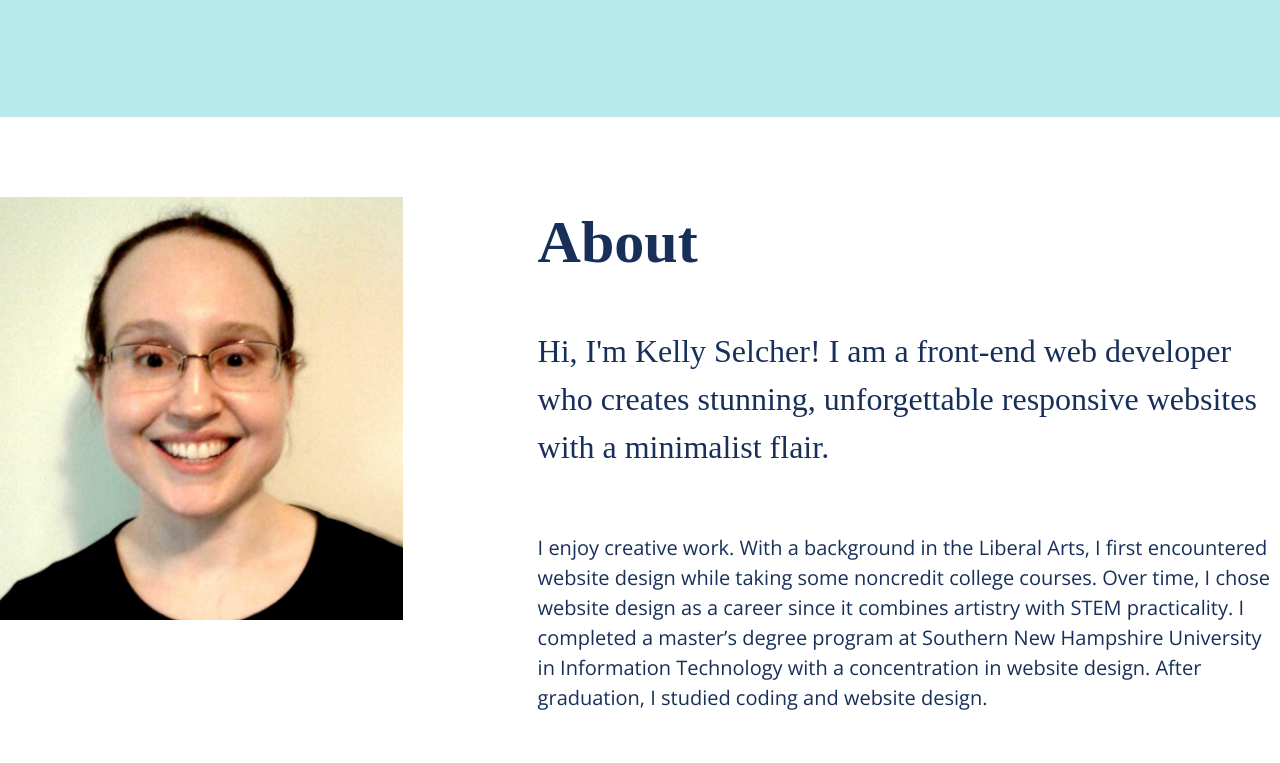
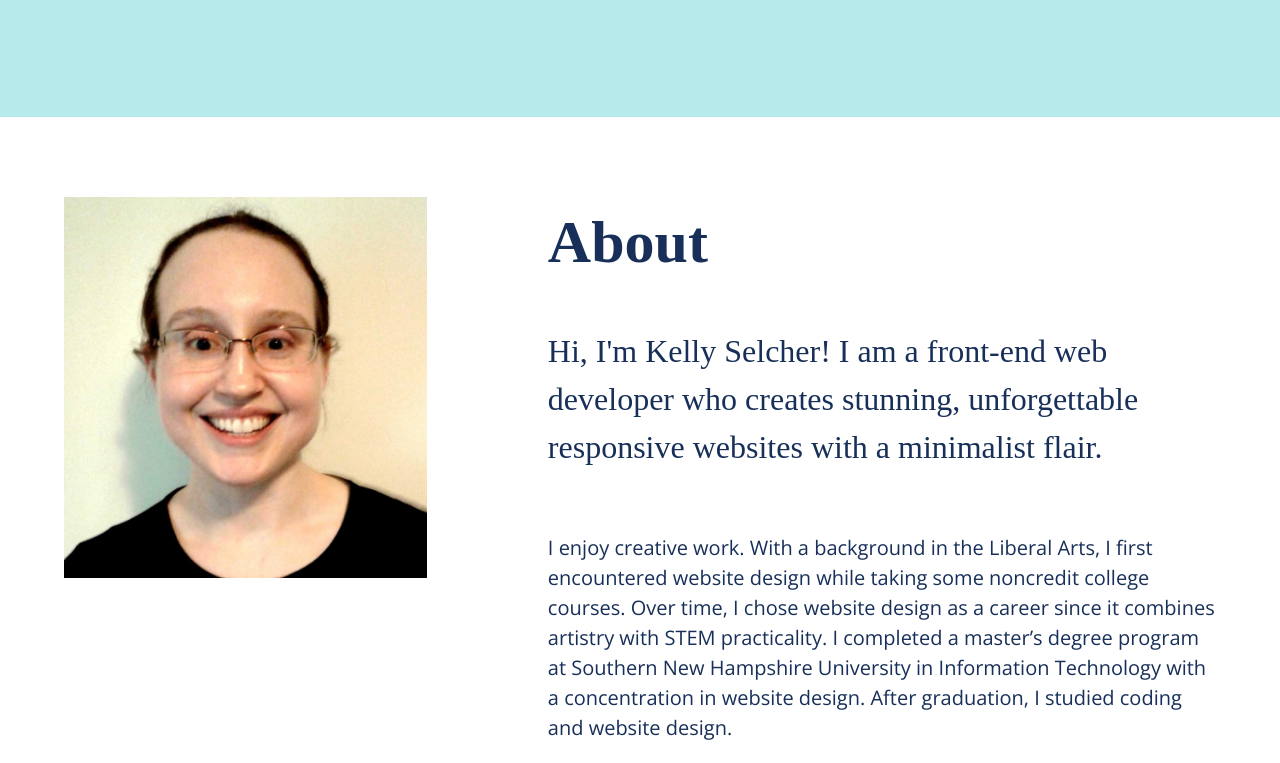
Before and after one commit to k-selcher/portfoliosite, a plain HTML site: page index.html in a window 1280 px wide. Shown: the part 6374-7137 px from the top of the page. Drawn offline with nearby package versions, Linux system fonts and the light colour scheme; a script that the page names is missing; a web font is replaced by a local one.

Commit message:
Added padding to About section

```diff
--- a/css/main.css
+++ b/css/main.css
@@ -214,7 +214,8 @@ html {
   #about {
     padding-top: 60px;
     padding-bottom: 60px;
-    padding-left: 10px;
+    padding-left: 5%;
+    padding-right: 5%;
 
 
   }
@@ -401,7 +402,7 @@ html {
   /* About */
 
   #about {
-    width: 100%;
+    width: 90%;
   }
 
   .about-text {
@@ -651,6 +652,11 @@ html {
     margin: 40px 0 20px 0;
   }
 
+  #about {
+    width: 90%;
+    padding-left: 5%;
+    padding-right: 5%;
+  }
   .about-info h3 {
     margin: 80px 0;
   }
```
